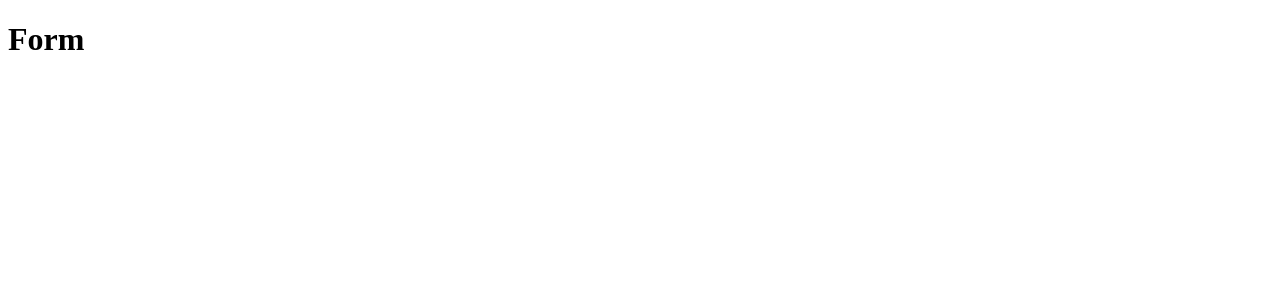
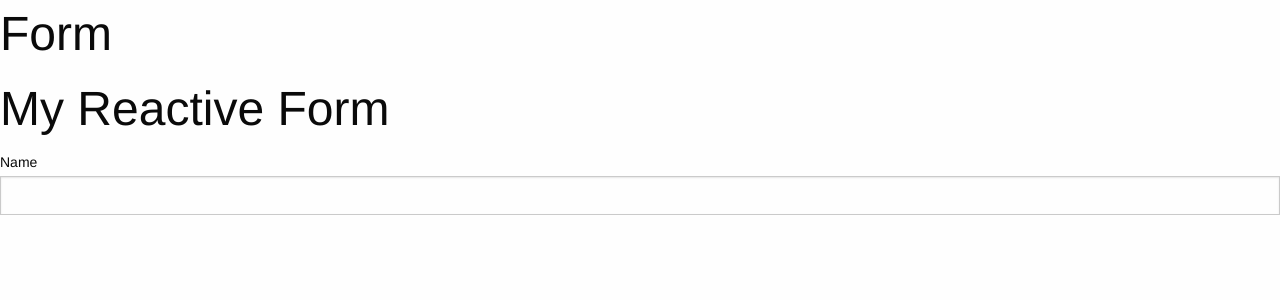
Before and after one commit to ChristaStephens/AngularForms, an Angular app: page / in a window 1280 px wide. Shown: the top 300 px of the page. Built offline with nearby package versions, Linux system fonts and the light colour scheme.

Commit message:
start of input form

```diff
--- a/src/app/app.component.html
+++ b/src/app/app.component.html
@@ -4,8 +4,23 @@
 
 <h1>{{ title }}</h1>
 
+<!-- if you submit the form it will show the info below and not what's above -->
 <div *ngIf="!name; else forminfo">
+  <!-- when you use reactive forms you have to wrap it in a form bracket and
+    bind it to a property (which is rForm, that we created in .ts) -->
+<form [formGroup]="rForm" (ngSubmit)="addPost(rForm.value)">
+  <div class="form-container">
+    <div class="row columns">
 
+      <h1>My Reactive Form</h1>
+
+      <label> Name
+      <input type="text" formControlName="name">
+      </label>
+
+    </div>
+  </div>
+</form>
 </div>
 
 <ng-template #forminfo>
--- a/src/index.html
+++ b/src/index.html
@@ -7,6 +7,8 @@
 
   <meta name="viewport" content="width=device-width, initial-scale=1">
   <link rel="icon" type="image/x-icon" href="favicon.ico">
+  <link rel="stylesheet" href="https://cdnjs.cloudflare.com/ajax/libs/foundation/6.3.1/css/foundation.min.css">
+
 </head>
 <body>
   <app-root></app-root>
```
